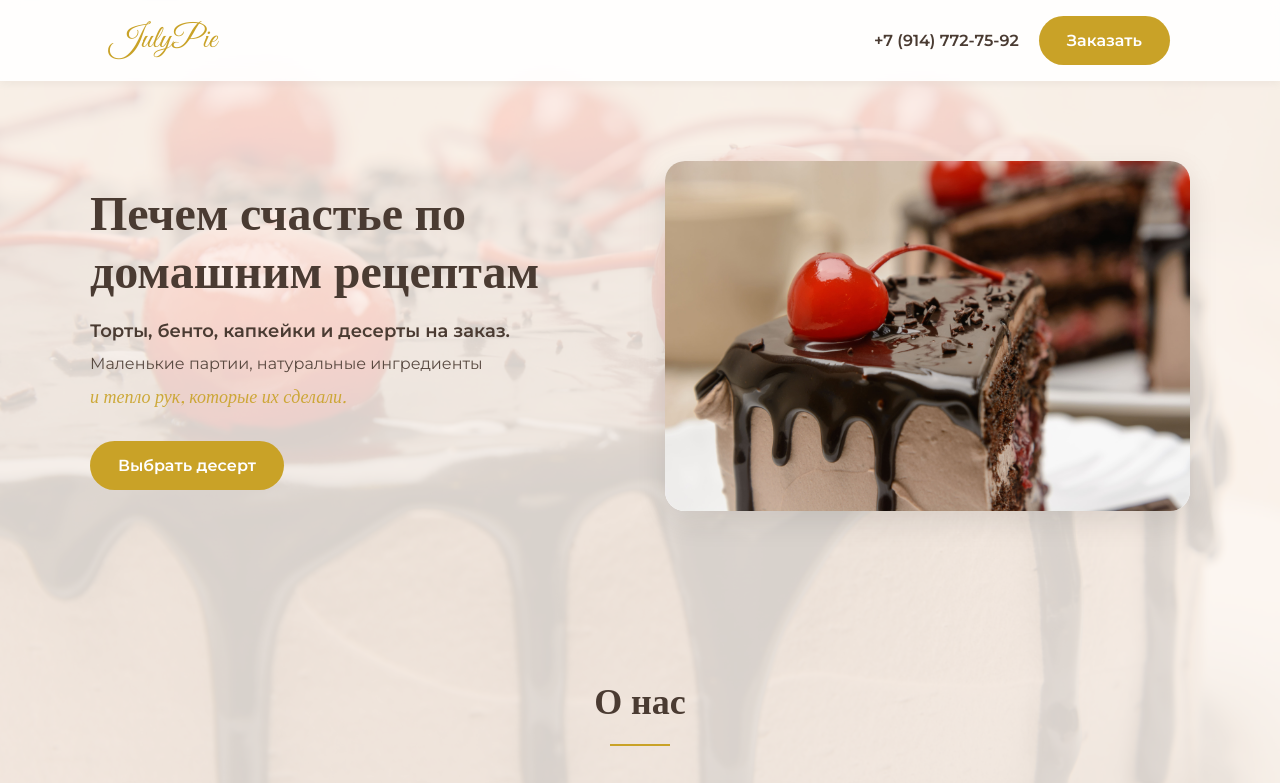
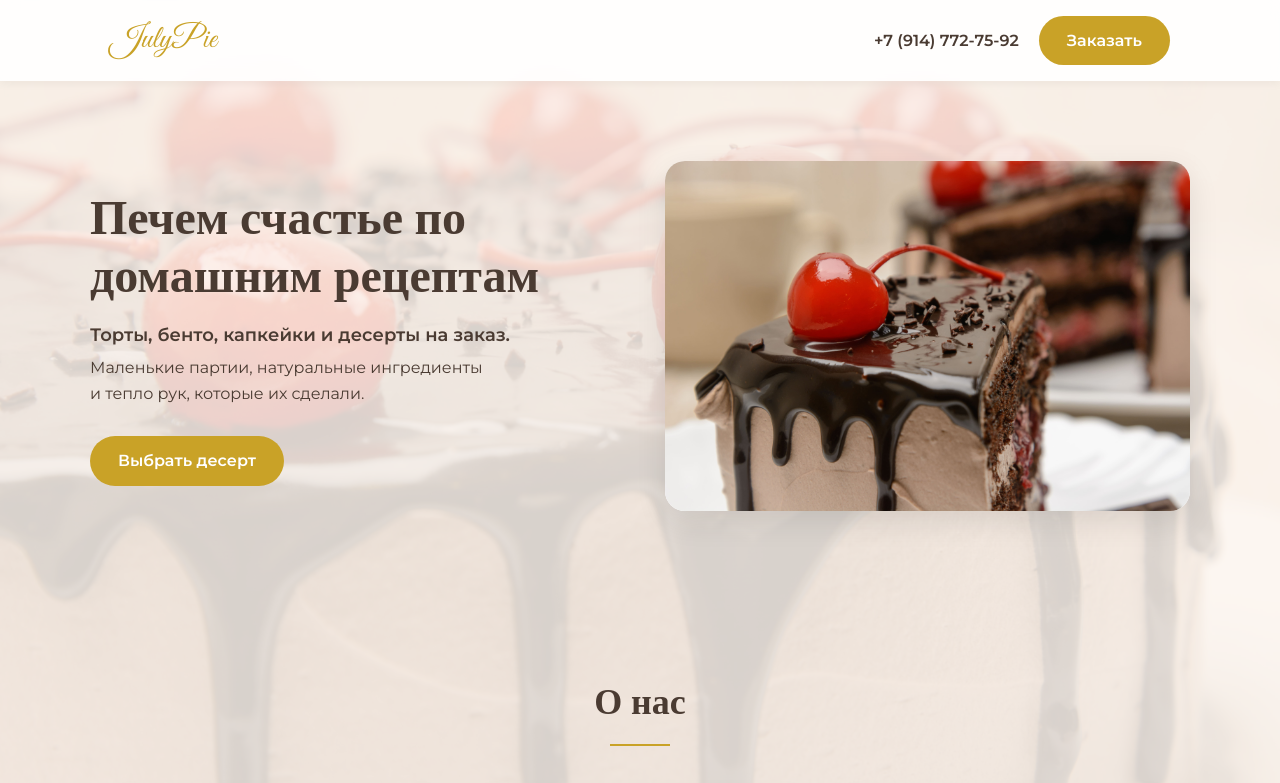
Before and after one commit to zeroadalo-dev/julypie-site, a plain HTML site: page index.html in a window 1280 px wide. Shown: the top 783 px of the page. Drawn offline with nearby package versions, Linux system fonts and the light colour scheme; a web font is replaced by a local one.

Commit message:
Update index.html

```diff
--- a/index.html
+++ b/index.html
@@ -232,10 +232,9 @@
     <section class="hero container" data-aos="fade-up">
         <div class="hero-text">
             <h1>Печем счастье по домашним рецептам</h1>
-                        <div class="hero-subtitle">
+                 <div class="hero-subtitle">
                 <p class="hero-line-1">Торты, бенто, капкейки и десерты на заказ.</p>
-                <p class="hero-line-2">Маленькие партии, натуральные ингредиенты</p>
-                <p class="hero-line-3">и тепло рук, которые их сделали.</p>
+                <p class="hero-line-italic">Маленькие партии, натуральные ингредиенты<br>и тепло рук, которые их сделали.</p>
             </div>
             <a href="#order" class="btn">Выбрать десерт</a>
         </div>
```
